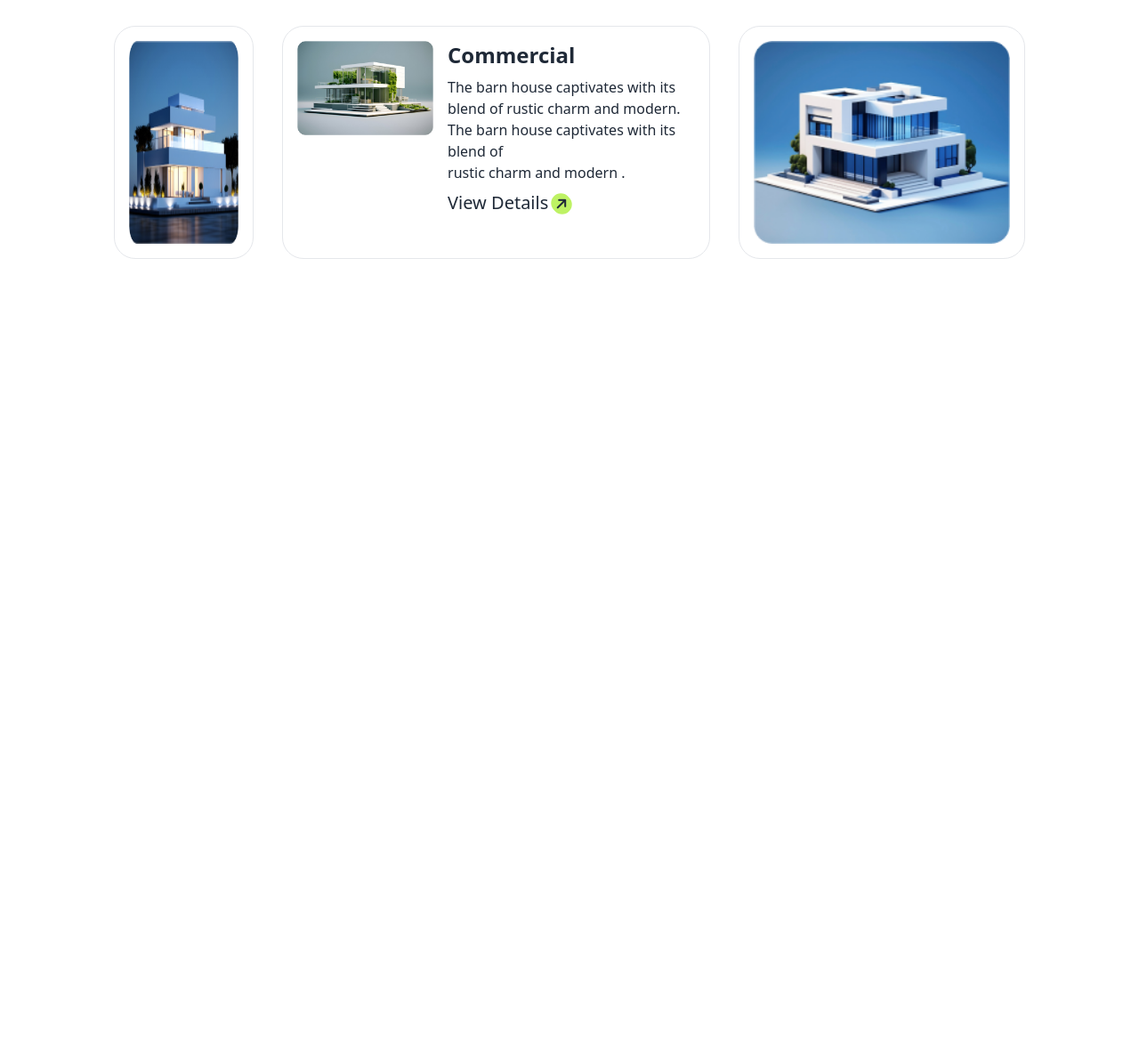
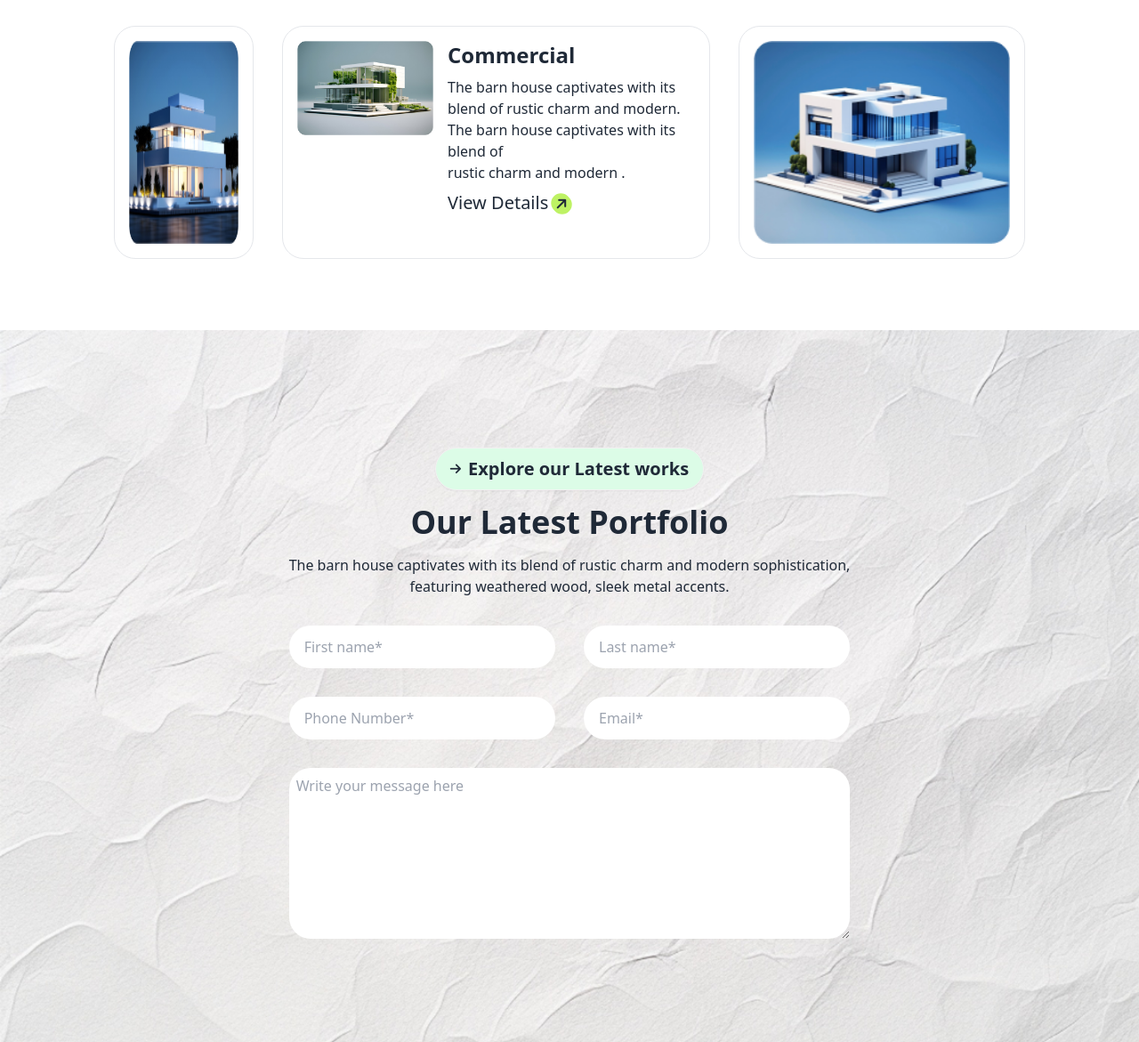
Before and after one commit to syedanamulhasan/3rd-assignment, a plain HTML site: page index.html in a window 1280 px wide. Shown: the part 2452-3623 px from the top of the page at 89% size. Before the commit the page ends 2743 px from the top, so only its background shows below. Drawn offline with nearby package versions, Linux system fonts and the light colour scheme.

Commit message:
form section ongoing

```diff
--- a/index.html
+++ b/index.html
@@ -210,6 +210,35 @@
           </div>
         </section>
         <!-- portfolio section ends -->
+
+        <!-- form section -->
+        <section class="w-full mt-20">
+          <div class="hero min-h-screen"
+          style="background-image: url('/assets/bg.jpg');">
+          <div class="text-center">
+            <a class="btn bg-[#dcfce7] rounded-3xl mt-4 "><i class="fa-solid fa-arrow-right  rounded-full"></i><span class="text-xl">Explore our Latest works</span> </a>
+            <h2 class="text-4xl font-bold my-4">Our Latest Portfolio</h2>
+          <p>The barn house captivates with its blend of rustic charm and modern sophistication,<br>featuring weathered wood, sleek metal accents.</p>
+          <div class="grid grid-cols-2 gap-8 mt-8">
+            <input type="text" placeholder="First name*" class="input rounded-3xl w-full max-w-xs" />
+            <input type="text" placeholder="Last name*" class="input rounded-3xl w-full max-w-xs" />
+            <input type="text" placeholder="Phone Number*" class="input rounded-3xl w-full max-w-xs" />
+            <input type="text" placeholder="Email*" class="input rounded-3xl w-full max-w-xs" />
+            <textarea class="col-span-2 h-48 p-2 rounded-3xl" placeholder="Write your message here"></textarea>
+          </div>
+          <!-- <div class="lg:flex gap-8 my-8">
+            <input type="text" placeholder="Type here" class="input input-bordered w-full max-w-xs" />
+            <input type="text" placeholder="Type here" class="input input-bordered w-full max-w-xs" />
+          </div>
+          <div class="lg:flex gap-8 my-8">
+            <input type="text" placeholder="Type here" class="input input-bordered w-96" />
+          </div> -->
+          </div>
+          <!-- input field -->
+
+          </div>
+        </section>
+        <!-- form section ends -->
     </main>
     <footer>
 
```
